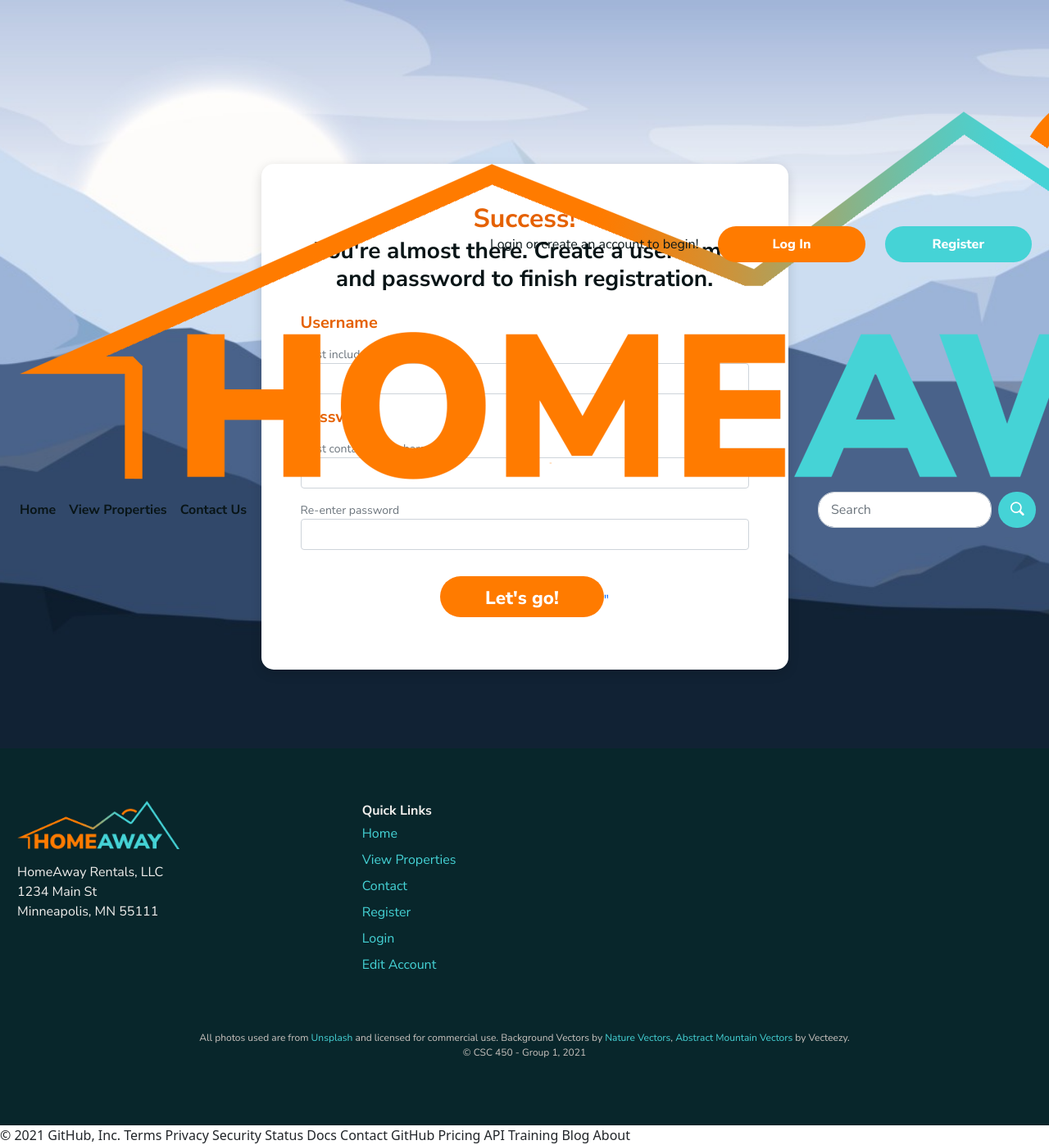
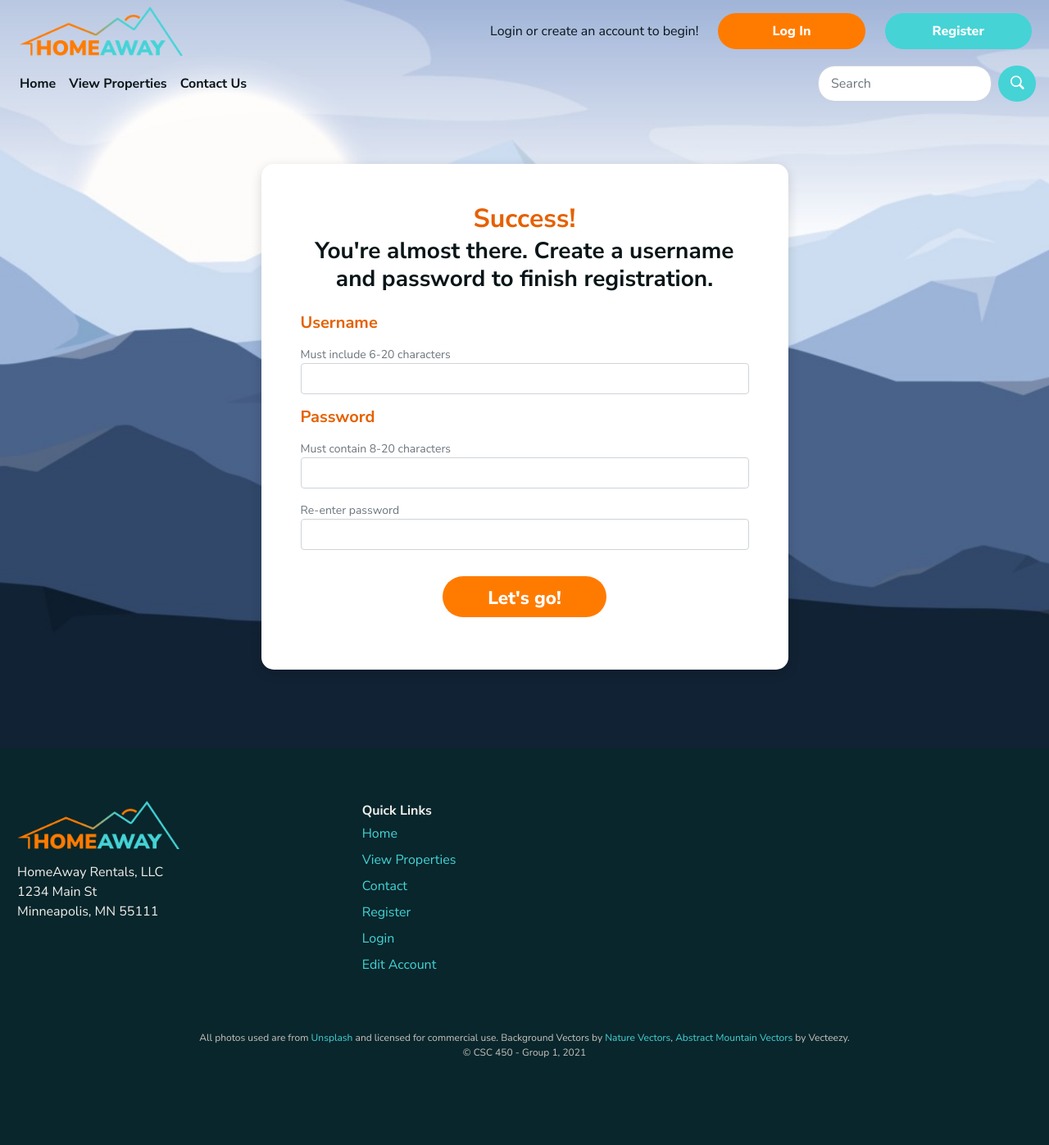
Before and after one commit to frigolie/CSC450_Group1_Project, a PHP site: page /accountCreation.php in a window 1280 px wide. Shown: the whole page at 82% size. After the commit the page ends 1291 px from the top, so only its background shows below. Run offline with PHP 8.4, Linux system fonts and the light colour scheme; some libraries are stand-ins or nearby versions.

Commit message:
Small Fixes
Removing an extra double quote on accountCreation, minor CSS tweaks, adding favicon

```diff
--- a/accountCreation.php
+++ b/accountCreation.php
@@ -48,8 +48,7 @@
 
           <div class="pt-3 text-center">
             <a href="index.php">
-            <button type="submit" class="globalButton orangeButton"style="height:50px;width:200px;font-size:1.4em;" onsubmit="">Let's go!</button>"
-
+            <button type="submit" class="globalButton orangeButton"style="height:50px;width:200px;font-size:1.4em;" onsubmit="">Let's go!</button>
           </div>
         </div>
       </form>
--- a/footer.php
+++ b/footer.php
@@ -68,15 +68,3 @@
     <script src="https://cdn.jsdelivr.net/npm/bootstrap@5.1.1/dist/js/bootstrap.bundle.min.js" integrity="sha384-/bQdsTh/da6pkI1MST/rWKFNjaCP5gBSY4sEBT38Q/9RBh9AH40zEOg7Hlq2THRZ" crossorigin="anonymous"></script>
   </body>
 </html>
-© 2021 GitHub, Inc.
-Terms
-Privacy
-Security
-Status
-Docs
-Contact GitHub
-Pricing
-API
-Training
-Blog
-About
--- a/style.css
+++ b/style.css
@@ -273,6 +273,11 @@ ul {
   font-size: 16px;
 }
 
+#topSiteNav .navLogo {
+  height: 60px;
+  width: auto;
+}
+
 .navbar-light .navbar-nav .nav-link,
 .navbar-light .navbar-nav .show > .nav-link {
   font-family: "Nunito Sans", sans-serif;
@@ -290,6 +295,10 @@ ul {
 #topSiteNav.stickiedNav a {
   color: #f0eeec;
   font-size: 14px;
+}
+
+#topSiteNav.stickiedNav .navLogo {
+  height: 45px;
 }
 
 #topSiteNav.stickiedNav .navbar-dark p,
```
Also changed, not shown: favicon.ico (renamed from homeawayicon.ico).
